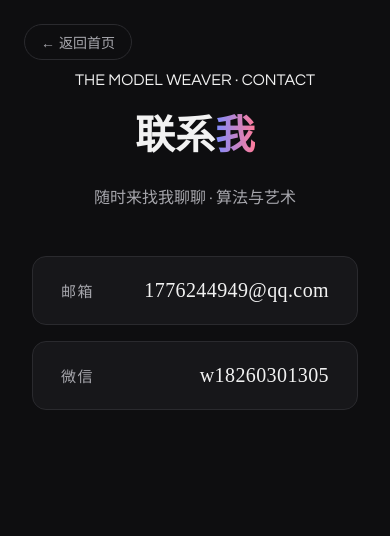
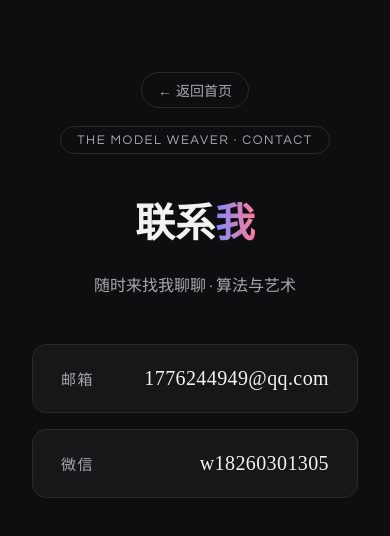
Before and after one commit to jinggege-666/the-model-weaver, a SvelteKit app: page /contact in a window 390 px wide. Shown: the top 536 px of the page. Built offline with nearby package versions, Linux system fonts and the light colour scheme.

Commit message:
fix CSS media-query syntax + mobile fixes

```diff
--- a/src/routes/contact/+page.svelte
+++ b/src/routes/contact/+page.svelte
@@ -36,11 +36,7 @@
 	.inner { max-width:820px; margin:0 auto; padding:64px 24px 70px; text-align:center; }
 	.back { position:absolute; left:24px; top:24px; background:transparent; border:1px solid #2a2a2e; color:#a7a7ad; border-radius:999px; padding:7px 16px; cursor:pointer; font-size:14px; }
 	.back:hover { color:#f2f2f2; border-color:#555; }
-	@media only screen and (max-width: 950px)
-		.back
-			position: static
-			margin: 0 auto 18px
-			display: block
+	@media only screen and (max-width: 950px) { .back { position: static; margin: 0 auto 18px; display: block; } }
 	.badge { display:inline-block; border:1px solid #2a2a2e; border-radius:999px; padding:6px 16px; font-size:13px; color:#a7a7ad; letter-spacing:.12em; margin-bottom:22px; }
 	h1 { font-family:"Songti SC",serif; font-size:clamp(40px,7vw,68px); font-weight:700; line-height:1.06; }
 	h1 span { background:linear-gradient(90deg,#7c8cff,#ff7c9b); -webkit-background-clip:text; background-clip:text; color:transparent; }
--- a/src/routes/design/+page.svelte
+++ b/src/routes/design/+page.svelte
@@ -43,11 +43,7 @@
 	.inner { max-width:900px; margin:0 auto; padding:48px 24px 70px; text-align:center; }
 	.back { background:transparent; border:1px solid #2a2a2e; color:#a7a7ad; border-radius:999px; padding:7px 16px; cursor:pointer; font-size:14px; margin-bottom:26px; }
 	.back:hover { color:#f2f2f2; border-color:#555; }
-	@media only screen and (max-width: 950px)
-		.back
-			position: static
-			margin: 0 auto 18px
-			display: block
+	@media only screen and (max-width: 950px) { .back { position: static; margin: 0 auto 18px; display: block; } }
 	.badge { display:inline-block; border:1px solid #2a2a2e; border-radius:999px; padding:6px 16px; font-size:13px; color:#a7a7ad; letter-spacing:.12em; margin-bottom:22px; }
 	h1 { font-family:"Songti SC",serif; font-size:clamp(38px,6vw,68px); font-weight:700; line-height:1.06; }
 	h1 span { background:linear-gradient(90deg,#7c8cff,#ff7c9b); -webkit-background-clip:text; background-clip:text; color:transparent; }
--- a/src/routes/design/industrial/+page.svelte
+++ b/src/routes/design/industrial/+page.svelte
@@ -33,11 +33,7 @@
 	.inner { max-width:1080px; margin:0 auto; padding:48px 24px 70px; }
 	.back { background:transparent; border:1px solid #2a2a2e; color:#a7a7ad; border-radius:999px; padding:7px 16px; cursor:pointer; font-size:14px; margin-bottom:26px; }
 	.back:hover { color:#f2f2f2; border-color:#555; }
-	@media only screen and (max-width: 950px)
-		.back
-			position: static
-			margin: 0 auto 18px
-			display: block
+	@media only screen and (max-width: 950px) { .back { position: static; margin: 0 auto 18px; display: block; } }
 	.badge { display:inline-block; border:1px solid #2a2a2e; border-radius:999px; padding:6px 16px; font-size:13px; color:#a7a7ad; letter-spacing:.12em; margin-bottom:22px; }
 	h1 { font-family:"Songti SC",serif; font-size:clamp(38px,6vw,68px); font-weight:700; line-height:1.06; }
 	h1 span { background:linear-gradient(90deg,#7c8cff,#ff7c9b); -webkit-background-clip:text; background-clip:text; color:transparent; }
--- a/src/routes/design/interior/+page.svelte
+++ b/src/routes/design/interior/+page.svelte
@@ -80,11 +80,7 @@
 	.inner { max-width:1100px; margin:0 auto; padding:48px 24px 70px; }
 	.back { background:transparent; border:1px solid #2a2a2e; color:#a7a7ad; border-radius:999px; padding:7px 16px; cursor:pointer; font-size:14px; margin-bottom:26px; }
 	.back:hover { color:#f2f2f2; border-color:#555; }
-	@media only screen and (max-width: 950px)
-		.back
-			position: static
-			margin: 0 auto 18px
-			display: block
+	@media only screen and (max-width: 950px) { .back { position: static; margin: 0 auto 18px; display: block; } }
 	.badge { display:inline-block; border:1px solid #2a2a2e; border-radius:999px; padding:6px 16px; font-size:13px; color:#a7a7ad; letter-spacing:.12em; margin-bottom:22px; }
 	h1 { font-family:"Songti SC",serif; font-size:clamp(38px,6vw,68px); font-weight:700; line-height:1.06; }
 	h1 span { background:linear-gradient(90deg,#7c8cff,#ff7c9b); -webkit-background-clip:text; background-clip:text; color:transparent; }
--- a/src/routes/skills/+page.svelte
+++ b/src/routes/skills/+page.svelte
@@ -78,11 +78,7 @@
 	.head { text-align:center; padding:20px 0 34px; position:relative; }
 	.back { position:absolute; left:0; top:24px; background:transparent; border:1px solid #2a2a2e; color:#a7a7ad; border-radius:999px; padding:7px 16px; cursor:pointer; font-size:14px; }
 	.back:hover { color:#f2f2f2; border-color:#555; }
-	@media only screen and (max-width: 950px)
-		.back
-			position: static
-			margin: 0 auto 18px
-			display: block
+	@media only screen and (max-width: 950px) { .back { position: static; margin: 0 auto 18px; display: block; } }
 	.badge { display:inline-block; border:1px solid #2a2a2e; border-radius:999px; padding:6px 16px; font-size:13px; color:#a7a7ad; letter-spacing:.12em; margin-bottom:22px; }
 	h1 { font-family:"Songti SC",serif; font-size:clamp(34px,6vw,64px); font-weight:700; line-height:1.08; }
 	h1 span { background:linear-gradient(90deg,#7c8cff,#ff7c9b); -webkit-background-clip:text; background-clip:text; color:transparent; }
```
Also changed, not shown: 37 other files (tests, documents, lock files or other folders).
